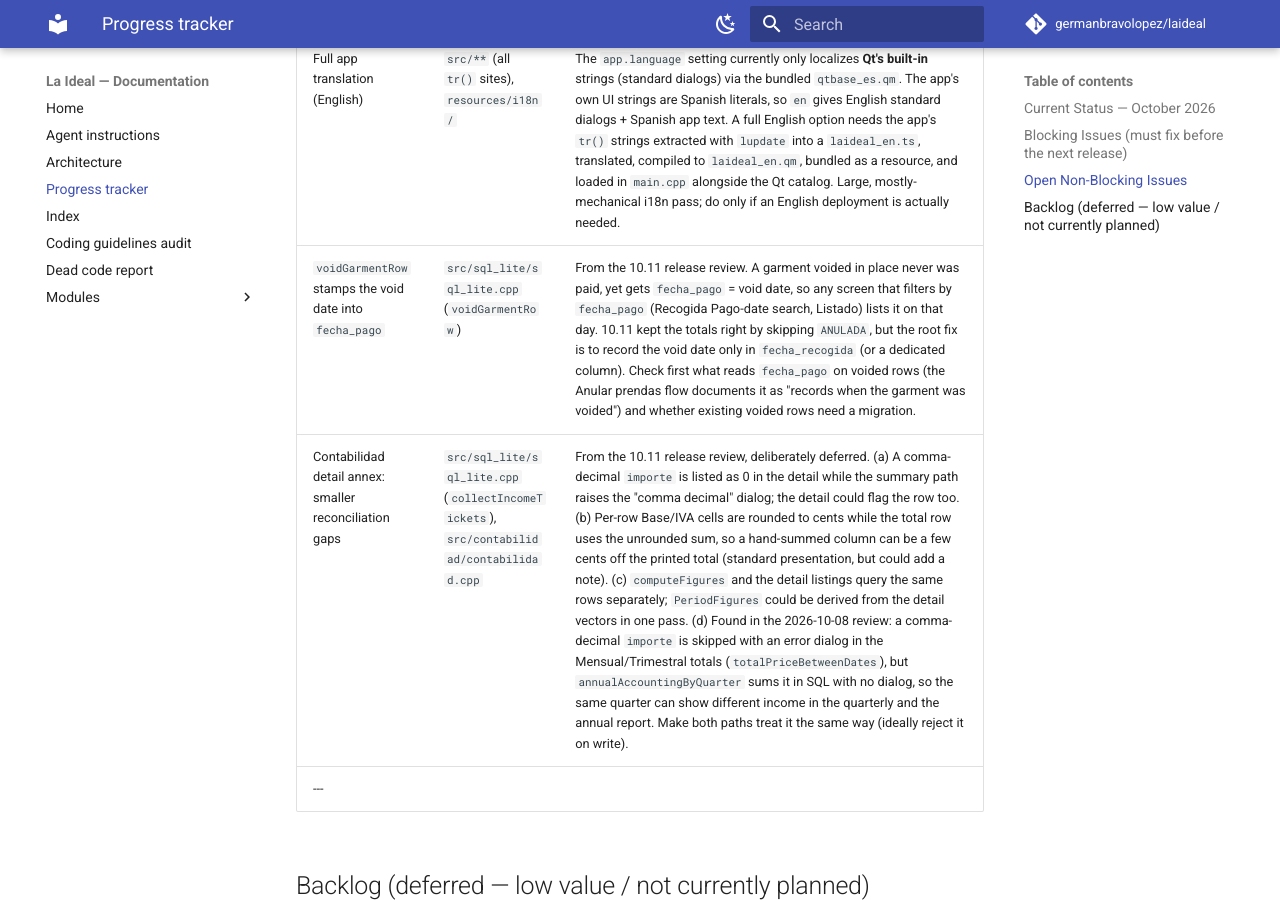
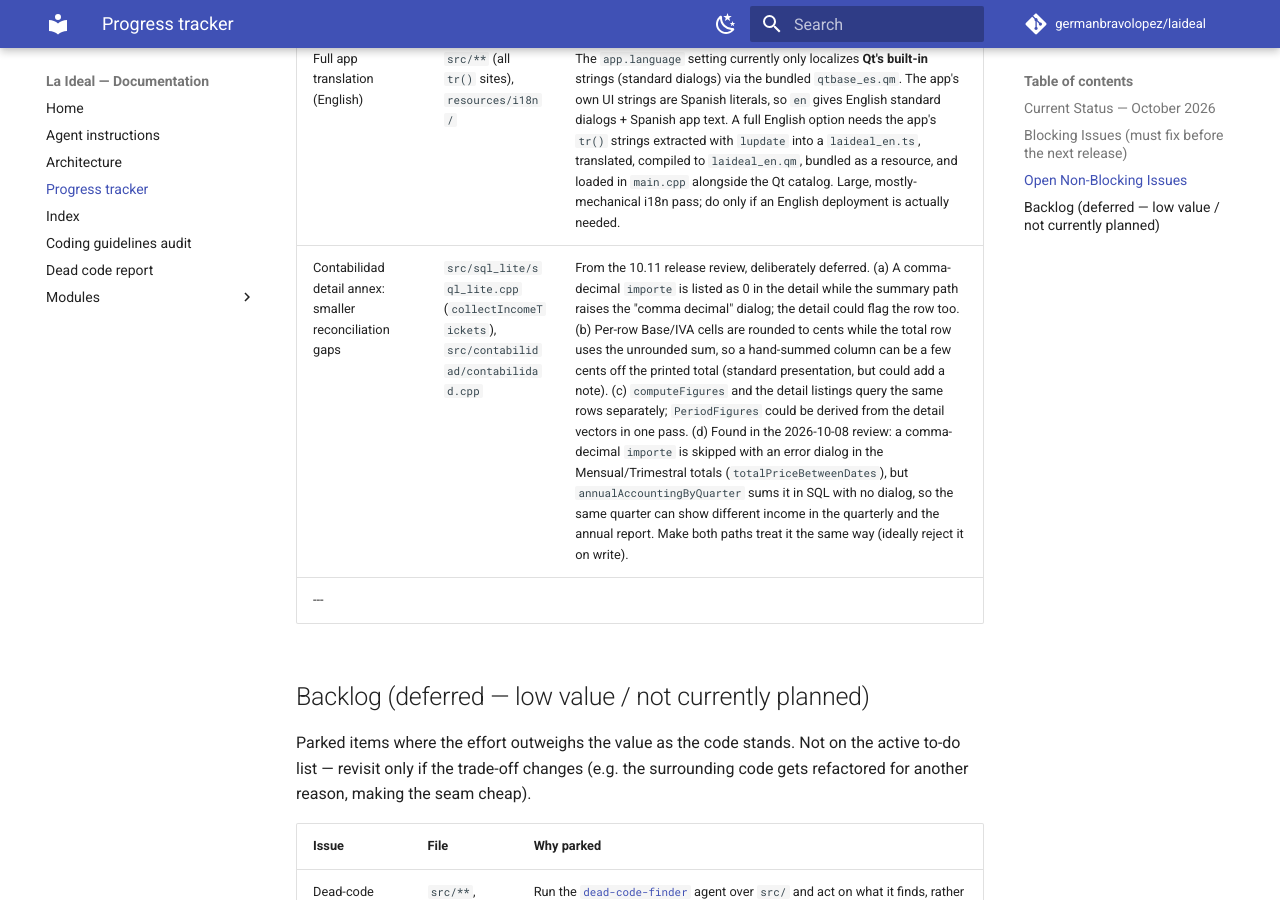
Before and after one commit to germanbravolopez/laideal, an MkDocs documentation site: the page built from docs/progress_tracker.md, in a window 1280 px wide and 900 px high, scrolled down 2745 px. Built offline with MkDocs 1.6.1 and Material for MkDocs 9.7.7, drawn with Linux system fonts in a browser that asks for light colours; comment, search, counter and statistics services are not loaded.

Commit message:
progress_tracker: close 'voidGarmentRow stamps fecha_pago' as by-design (user decision: the void date in fecha_pago with pagado NO marks the garment as closed and never paid; totals already skip ANULADA)

```diff
--- a/docs/progress_tracker.md
+++ b/docs/progress_tracker.md
@@ -44,7 +44,6 @@ _(No blocking issues for the next release. The four items reported on 2026-10-07
 | Contabilidad: rectificativa rows are inserted unlocked into a locked month | `src/app/rectifyinvoicedialog.cpp` (insert, `edit_lock = '0'`) | From the 2026-10-08 review. The new rectificativa row takes `fecha_pago` = the chosen invoice date and `edit_lock = 0`, with no check that the month is open. It then adds income to a closed quarter and stays editable there. Related to the cancellation/rectification row above: decide the target period, then either block dates in locked months or insert with the month's lock state. |
 | Switch Verifactu to PRODUCTION environment | `~/.laideal_settings.json`, `SettingsDialog` | v8.0 ships with TESTING environment. After meeting with IreneSolutions and obtaining production ServiceKey: update `verifactu.environment` and credentials in settings. No code change required — all handled via `SettingsDialog`. |
 | Full app translation (English) | `src/**` (all `tr()` sites), `resources/i18n/` | The `app.language` setting currently only localizes **Qt's built-in** strings (standard dialogs) via the bundled `qtbase_es.qm`. The app's own UI strings are Spanish literals, so `en` gives English standard dialogs + Spanish app text. A full English option needs the app's `tr()` strings extracted with `lupdate` into a `laideal_en.ts`, translated, compiled to `laideal_en.qm`, bundled as a resource, and loaded in `main.cpp` alongside the Qt catalog. Large, mostly-mechanical i18n pass; do only if an English deployment is actually needed. |
-| `voidGarmentRow` stamps the void date into `fecha_pago` | `src/sql_lite/sql_lite.cpp` (`voidGarmentRow`) | From the 10.11 release review. A garment voided in place never was paid, yet gets `fecha_pago` = void date, so any screen that filters by `fecha_pago` (Recogida Pago-date search, Listado) lists it on that day. 10.11 kept the totals right by skipping `ANULADA`, but the root fix is to record the void date only in `fecha_recogida` (or a dedicated column). Check first what reads `fecha_pago` on voided rows (the Anular prendas flow documents it as "records when the garment was voided") and whether existing voided rows need a migration. |
 | Contabilidad detail annex: smaller reconciliation gaps | `src/sql_lite/sql_lite.cpp` (`collectIncomeTickets`), `src/contabilidad/contabilidad.cpp` | From the 10.11 release review, deliberately deferred. (a) A comma-decimal `importe` is listed as 0 in the detail while the summary path raises the "comma decimal" dialog; the detail could flag the row too. (b) Per-row Base/IVA cells are rounded to cents while the total row uses the unrounded sum, so a hand-summed column can be a few cents off the printed total (standard presentation, but could add a note). (c) `computeFigures` and the detail listings query the same rows separately; `PeriodFigures` could be derived from the detail vectors in one pass. (d) Found in the 2026-10-08 review: a comma-decimal `importe` is skipped with an error dialog in the Mensual/Trimestral totals (`totalPriceBetweenDates`), but `annualAccountingByQuarter` sums it in SQL with no dialog, so the same quarter can show different income in the quarterly and the annual report. Make both paths treat it the same way (ideally reject it on write). |
 ---
 
```
Also changed, not shown: docs/completed_milestones.md (+1 -0 lines).
